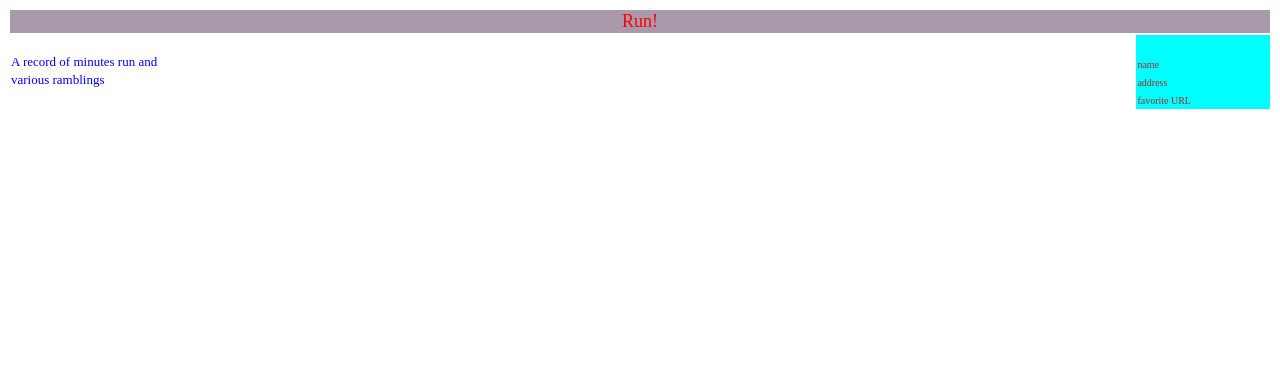
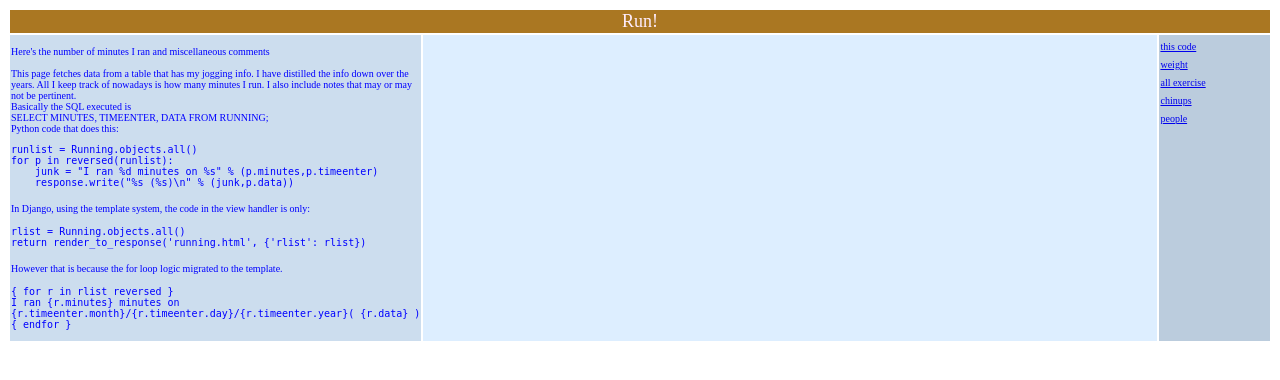
Before and after one commit to fdo/Perfect-Unchanged-Website, a Django app: template templates/running.html in a window 1280 px wide. Shown: the top 380 px of the page. Run offline with Django 3.2, Linux system fonts and the light colour scheme; the template is opened without the code that fills it, so the values that code supplies are empty.

Commit message:
improved my templates for running and weight web pages

```diff
--- a/templates/base.html
+++ b/templates/base.html
@@ -5,18 +5,18 @@
 </head>
 <body>
 <table width=100%>
-<tr bgcolor="aa99aa"><td colspan="3">
+<tr bgcolor="#aa7722"><td colspan="3">
 <center>
-<font size="4" color="red">Run!</font>
+<font size="4" color="#ffeeff">Run!</font>
 </center>
 </td></tr>
-<tr valign="top"><td width=14% bgcolor="white"><font color="blue" size="2">
+<tr valign="top"><td width=14% bgcolor="#ccddee"><font color="blue" size="2">
 {% block contentleft %}{% endblock %}
 </font></td>
-<td width=70% bgcolor="white"><font color="black" size="2">
+<td width=70% bgcolor="#ddeeff"><font color="black" size="2">
 {% block contentcenter %}{% endblock %}
 </font></td>
-<td width=10% bgcolor="cyan"><font color="brown" size="1">
+<td width=10% bgcolor="#bbccdd"><font color="brown" size="1">
 {% block contentright %}{% endblock %}
 </font></td></tr>
 </table>
--- a/templates/running.html
+++ b/templates/running.html
@@ -1,23 +1,54 @@
 {% extends "base.html" %}
 {% block title %}Run like an Egyptian{% endblock %}
 {% block contentleft %}
+<font size="1">
 <p>
-<p>
-A record of minutes run and various ramblings
+Here's the number of minutes I ran and miscellaneous comments
+<br>
+<br>
+This page fetches data from a table that has my jogging info.
+I have distilled the info down over the years. All I keep track
+of nowadays is how many minutes I run. I also include notes that
+may or may not be pertinent.
+<br>
+Basically the SQL executed is
+<br>
+SELECT MINUTES, TIMEENTER, DATA FROM RUNNING;
+<br>
+Python code that does this:
+<pre>
+runlist = Running.objects.all()
+for p in reversed(runlist):
+    junk = "I ran %d minutes on %s" % (p.minutes,p.timeenter)
+    response.write("%s (%s)\n" % (junk,p.data))
+</pre>
+In Django, using the template system, the code in the view handler is only:
+<pre>
+rlist = Running.objects.all()
+return render_to_response('running.html', {'rlist': rlist})
+</pre>
+However that is because the for loop logic migrated to the template.
+<pre>
+{ for r in rlist reversed }
+I ran {r.minutes} minutes on
+{r.timeenter.month}/{r.timeenter.day}/{r.timeenter.year}( {r.data} )
+{ endfor }
+</pre>
+
 {% endblock %}
 {% block contentcenter %}
+<font size="1">
 {% for r in rlist reversed %}
 I ran {{r.minutes}} minutes on {{r.timeenter.month}}/{{r.timeenter.day}}/{{r.timeenter.year}} ( {{r.data}} )<br>
 {% endfor%}
 </font>
 {% endblock %}
 {% block contentright %}
-<br>
-name
-<br>
-address
-<br>
-favorite URL
+<a href="https://github.com/fdo/mydjango/">this code</a><br>
+<a href="/fitness/weight/">weight</a><br>
+<a href="/fitness/reps/">all exercise</a><br>
+<a href="/fitness/reps/chinups/">chinups</a><br>
+<a href="/people/">people</a>
 {% endblock %}
 </table>
 </body>
```
Also changed, not shown: templates/weight.html (+7 -4 lines).
